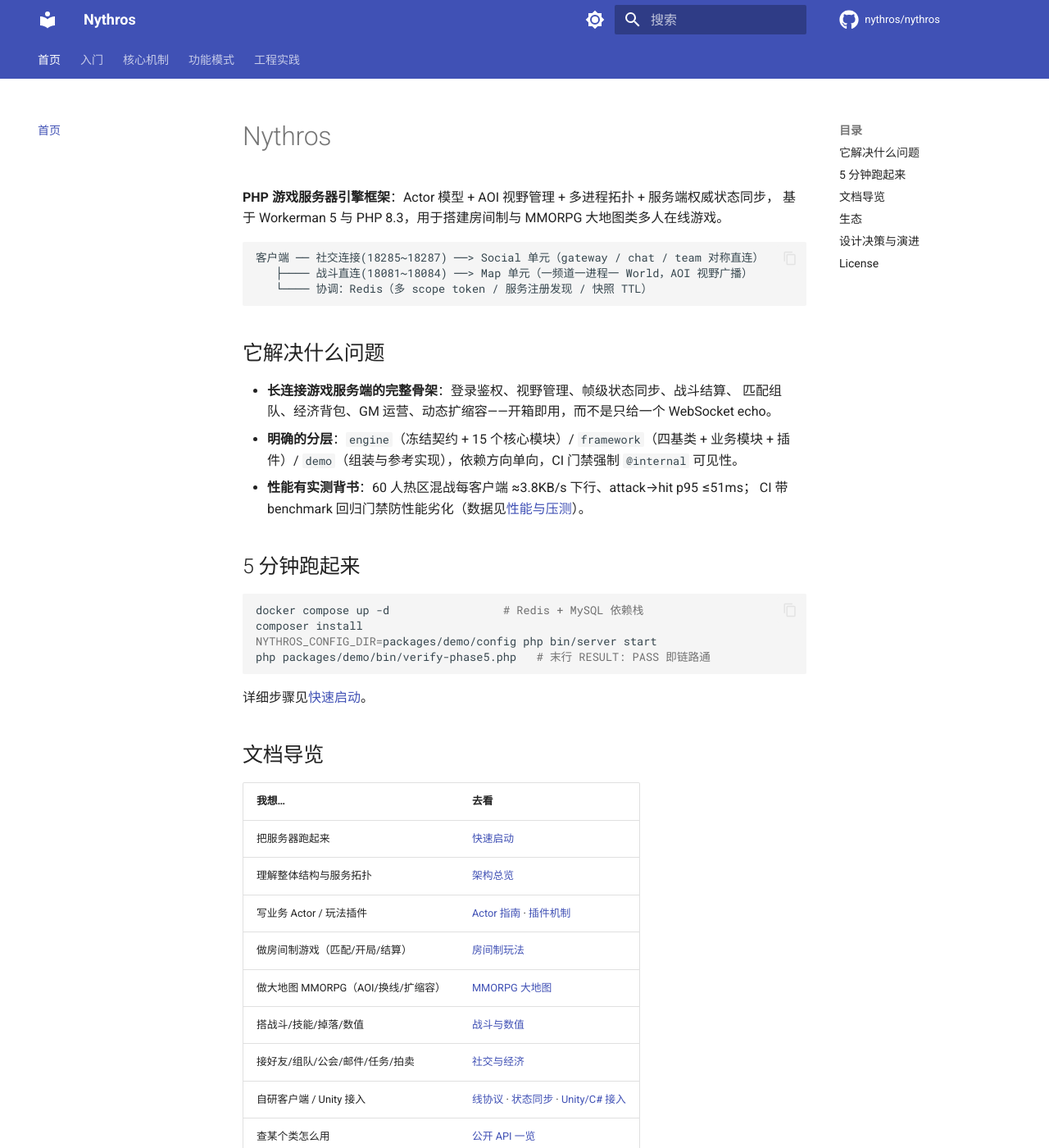
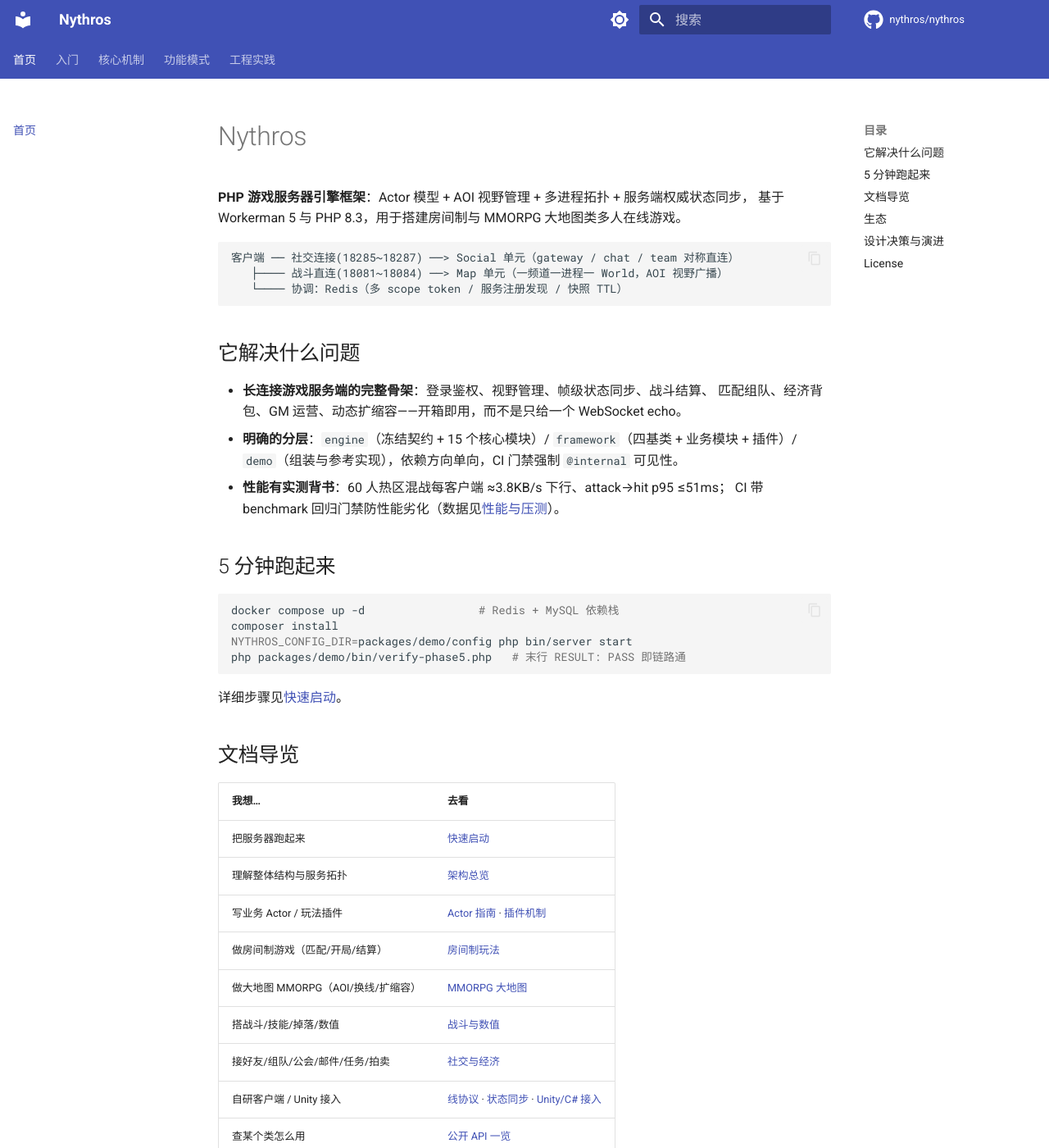
Before and after one commit to Nythros/Nythros, an MkDocs documentation site: the page built from docs/index.md, in a window 1280 px wide and 1400 px high. Shown: the whole window at 82% size. Built offline with MkDocs 1.6.1 and Material for MkDocs 9.7.7, drawn with Linux system fonts in a browser that asks for light colours; comment, search, counter and statistics services are not loaded.

Commit message:
放宽 Material 主题默认约 61rem 的内容宽度限制；    改小（如 72rem）可读性更好，改大（如 90rem）更接近全宽。

```diff
--- /dev/null
+++ b/docs/stylesheets/extra.css
@@ -0,0 +1,5 @@
+/* 放宽 Material 主题默认约 61rem 的内容宽度限制；
+   改小（如 72rem）可读性更好，改大（如 90rem）更接近全宽。 */
+.md-grid {
+  max-width: 84rem;
+}
--- a/mkdocs.yml
+++ b/mkdocs.yml
@@ -84,6 +84,9 @@ markdown_extensions:
   - tables
   - def_list
 
+extra_css:
+  - stylesheets/extra.css
+
 extra:
   social:
     - icon: fontawesome/brands/github
```
